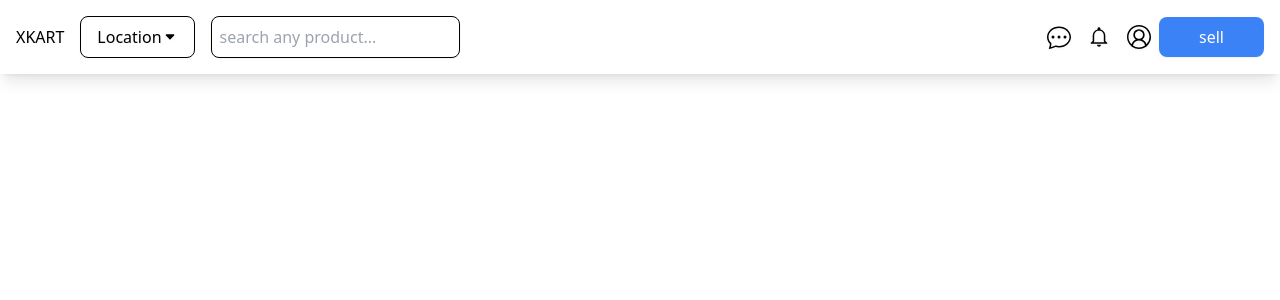
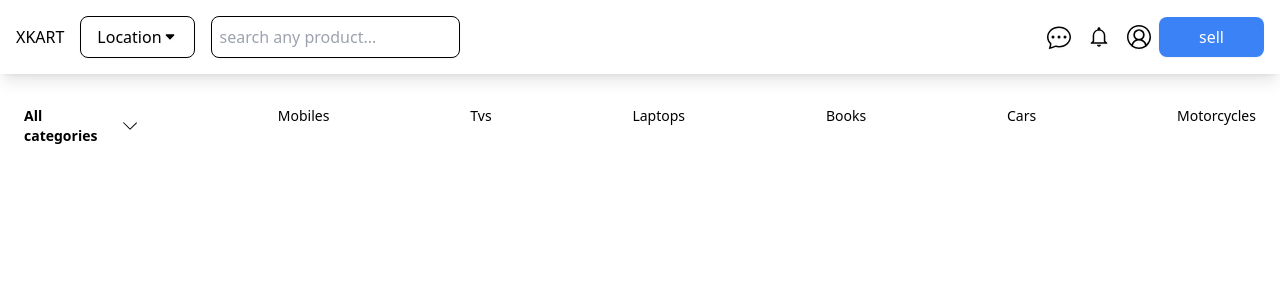
Before and after one commit to jaypatel523/XKART, a React (Vite) app in the folder client/: page / in a window 1280 px wide. Shown: the top 300 px of the page. Built offline with nearby package versions, Linux system fonts and the light colour scheme.

Commit message:
category added

```diff
--- /dev/null
+++ b/client/src/components/Pages/Categories.jsx
@@ -0,0 +1,35 @@
+import React from "react";
+import { SlArrowDown } from "react-icons/sl";
+
+const Categories = () => {
+  return (
+    <>
+      <div className="p-4 mt-2 text-sm flex gap-3 justify-between overflow-x-scroll">
+        <div className="flex items-center p-2 rounded-md cursor-pointer hover:bg-gray-200">
+          <div className="mr-1 w-[95px] font-bold">All categories</div>
+          <SlArrowDown />
+        </div>
+        <div className="p-2 rounded-md hover:bg-gray-200 cursor-pointer">
+          Mobiles
+        </div>
+        <div className="p-2 rounded-md cursor-pointer hover:bg-gray-200">
+          Tvs
+        </div>
+        <div className="p-2 rounded-md cursor-pointer hover:bg-gray-200">
+          Laptops
+        </div>
+        <div className="p-2 rounded-md cursor-pointer hover:bg-gray-200">
+          Books
+        </div>
+        <div className="p-2 rounded-md cursor-pointer hover:bg-gray-200">
+          Cars
+        </div>
+        <div className="p-2 rounded-md cursor-pointer hover:bg-gray-200">
+          Motorcycles
+        </div>
+      </div>
+    </>
+  );
+};
+
+export default Categories;
--- a/client/src/components/Pages/Home.jsx
+++ b/client/src/components/Pages/Home.jsx
@@ -1,12 +1,17 @@
 import React from "react";
+import Categories from "./Categories";
 import Navbar from "./Navbar";
+import Products from "./Products";
+import Search from "./Search";
 
 const Home = () => {
   return (
     <>
       <div className="">
-        {/* hi */}
         <Navbar />
+        <Categories />
+        <Search />
+        <Products />
       </div>
     </>
   );
--- /dev/null
+++ b/client/src/components/Pages/Menu.jsx
@@ -0,0 +1,31 @@
+import React from "react";
+import { useNavigate } from "react-router-dom";
+import { TiArrowSortedDown } from "react-icons/ti";
+import { AiOutlineClose } from "react-icons/ai";
+
+const Menu = () => {
+  const navigateTo = useNavigate();
+  const handleMenu = () => {
+    navigateTo("/");
+  };
+  return (
+    <>
+      <div className="px-4 drop-shadow-sm shadow-lg flex justify-between items-center">
+        <div className="py-2 flex items-center">
+          <div className="mr-4">XKART</div>
+          <div className="mr-4">
+            <button className="border border-black  py-2 px-4 flex justify-between items-center rounded-lg">
+              <span>Location</span>
+              <TiArrowSortedDown />
+            </button>
+          </div>
+        </div>
+        <div className="">
+          <AiOutlineClose className="w-6 h-6" onClick={handleMenu} />
+        </div>
+      </div>
+    </>
+  );
+};
+
+export default Menu;
--- a/client/src/components/Pages/Navbar.jsx
+++ b/client/src/components/Pages/Navbar.jsx
@@ -10,13 +10,12 @@ import { AiOutlineClose } from "react-icons/ai";
 
 const Navbar = () => {
   const [isMenuOpen, setIsMenuOpen] = useState(false);
+  const navigateTo = useNavigate();
   const handleMenu = () => {
-    setIsMenuOpen(!isMenuOpen);
+    navigateTo("/menu");
   };
 
   return (
-    <>
-      {!isMenuOpen && (
     <>
       <div className="drop-shadow-sm shadow-lg w-auto px-4 flex justify-between items-center">
         <div className="py-4 flex items-center">
@@ -59,42 +58,6 @@ const Navbar = () => {
         </div>
       </div>
     </>
-      )}
-
-      {/* responsive part */}
-      {isMenuOpen && (
-        <>
-          <div className="px-4 drop-shadow-sm shadow-lg flex justify-between items-center">
-            <div className="py-2 flex items-center">
-              <div className="mr-4">XKART</div>
-              <div className="mr-4">
-                <button className="border border-black  py-2 px-4 flex justify-between items-center rounded-lg">
-                  <span>Location</span>
-                  <TiArrowSortedDown />
-                </button>
-              </div>
-            </div>
-            <div className="">
-              <AiOutlineClose className="w-6 h-6" onClick={handleMenu} />
-            </div>
-          </div>
-        </>
-      )}
-
-      {!isMenuOpen && (
-        <>
-          <div className="py-4  block md:hidden">
-            <form className="mx-6 flex items-center justify-center">
-              <input
-                type="text"
-                className="p-2 w-full border border-black rounded-lg  focus:outline-none"
-                placeholder="search any product..."
-              />
-            </form>
-          </div>
-        </>
-      )}
-    </>
   );
 };
 
--- /dev/null
+++ b/client/src/components/Pages/Products.jsx
@@ -0,0 +1,18 @@
+import React from "react";
+
+const Products = () => {
+  return (
+    <>
+      {/* <div className="border border-black">
+        <div>product 1</div>
+        <div>product 2</div>
+        <div>product 3</div>
+        <div>product 4</div>
+        <div>product 5</div>
+        <div>product 6</div>
+      </div> */}
+    </>
+  );
+};
+
+export default Products;
--- /dev/null
+++ b/client/src/components/Pages/Search.jsx
@@ -0,0 +1,19 @@
+import React from "react";
+
+const Search = () => {
+  return (
+    <>
+      <div className="py-4  block md:hidden">
+        <form className="mx-6 flex items-center justify-center">
+          <input
+            type="text"
+            className="p-2 w-full border border-black rounded-lg  focus:outline-none"
+            placeholder="search any product..."
+          />
+        </form>
+      </div>
+    </>
+  );
+};
+
+export default Search;
--- a/client/src/router.jsx
+++ b/client/src/router.jsx
@@ -3,6 +3,7 @@ import Login from "./components/Authentication/Login";
 import Register from "./components/Authentication/Register";
 import Chat from "./components/Pages/Chat";
 import Home from "./components/Pages/Home";
+import Menu from "./components/Pages/Menu";
 import Navbar from "./components/Pages/Navbar";
 import Sell from "./components/Pages/Sell";
 
@@ -27,6 +28,10 @@ const router = createBrowserRouter([
     path: "/sell",
     element: <Sell />,
   },
+  {
+    path: "/menu",
+    element: <Menu />,
+  },
 ]);
 
 export default router;
```
Lines whose indentation alone changed are shown as unchanged.
